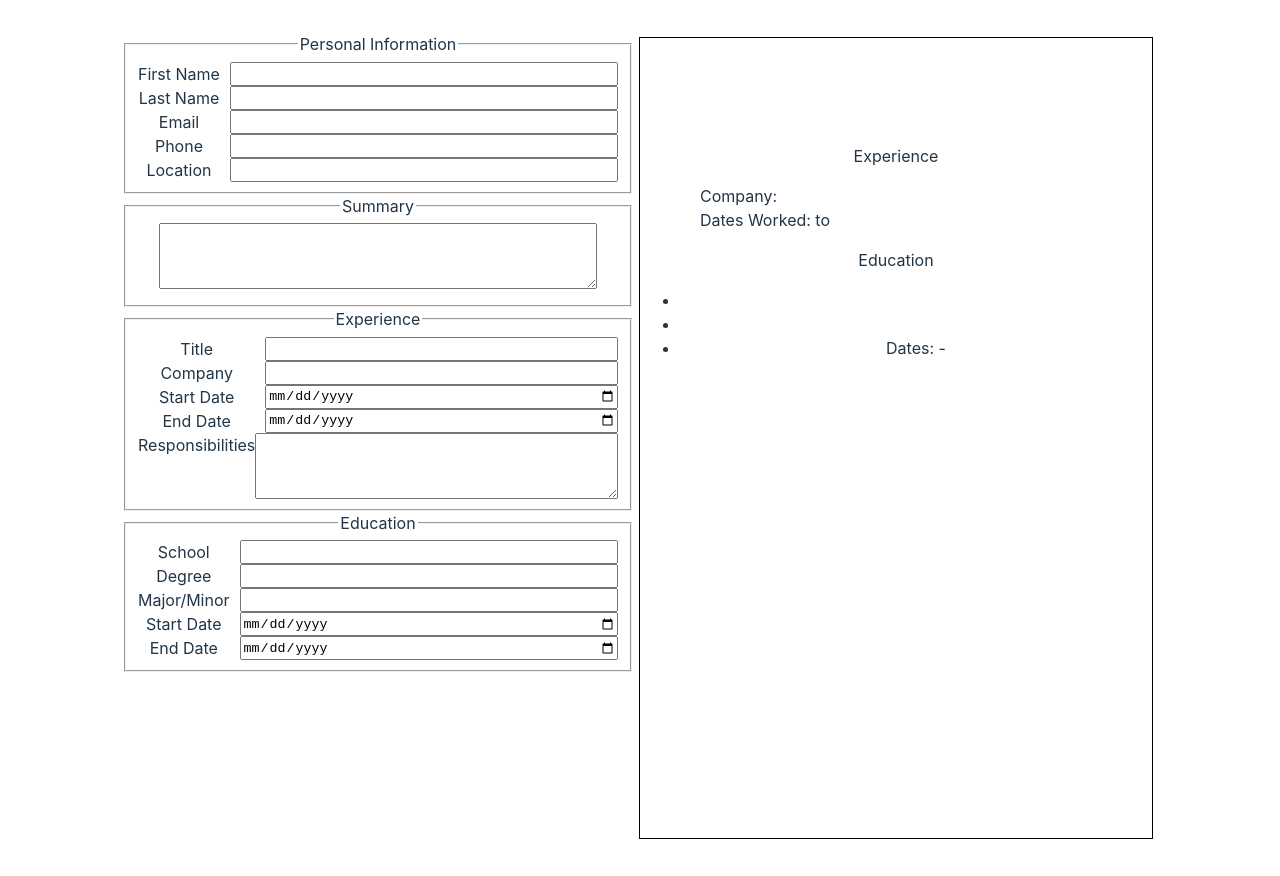
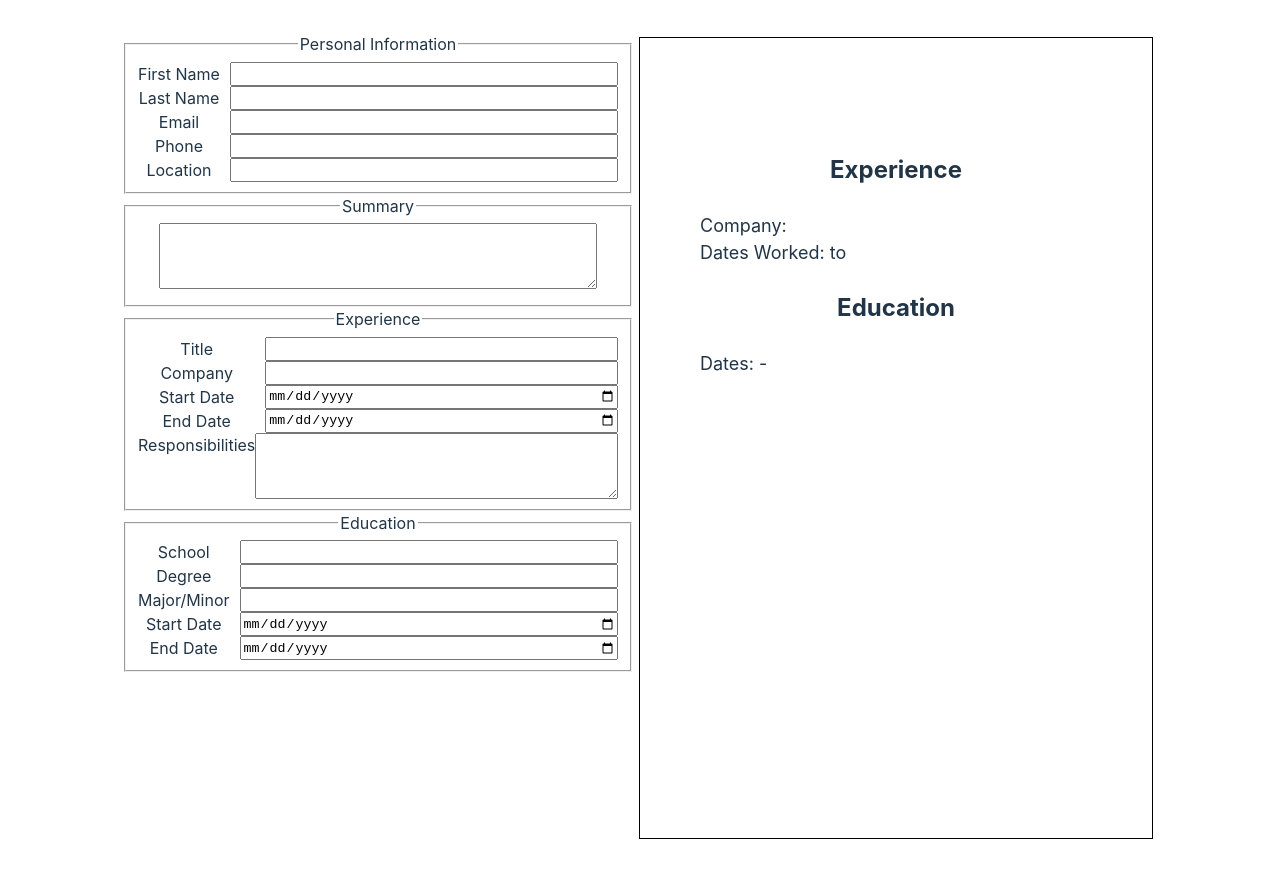
Before and after one commit to suzuhe481/cv-app-creator, a React (Vite) app: page / in a window 1280 px wide. Built offline with nearby package versions, Linux system fonts and the light colour scheme.

Commit message:
Styling the education section

```diff
--- a/src/components/Preview/Preview.css
+++ b/src/components/Preview/Preview.css
@@ -24,16 +24,27 @@
   font-style: italic;
 }
 
-/* Styles job title */
-.preview .experience li.title {
+/* Styles first bullet point in experience and education sections */
+.preview .experience li.title,
+.preview .education li.school {
   list-style-type: none;
   text-align: left;
   font-weight: bold;
 }
 
-.preview .experience li:not(:first-child) {
+/* Affects li in experience and education sectinos, except the first li in each. */
+.preview .experience li:not(:first-child),
+.preview .education li:not(:first-child) {
+  position: relative;
   list-style: none;
-  position: relative;
   text-align: left;
+
   left: 20px;
+  font-size: 18px;
 }
+
+/* Styles the title of each section */
+.preview .section-title {
+  font-size: 24px;
+  font-weight: bold;
+}
```
